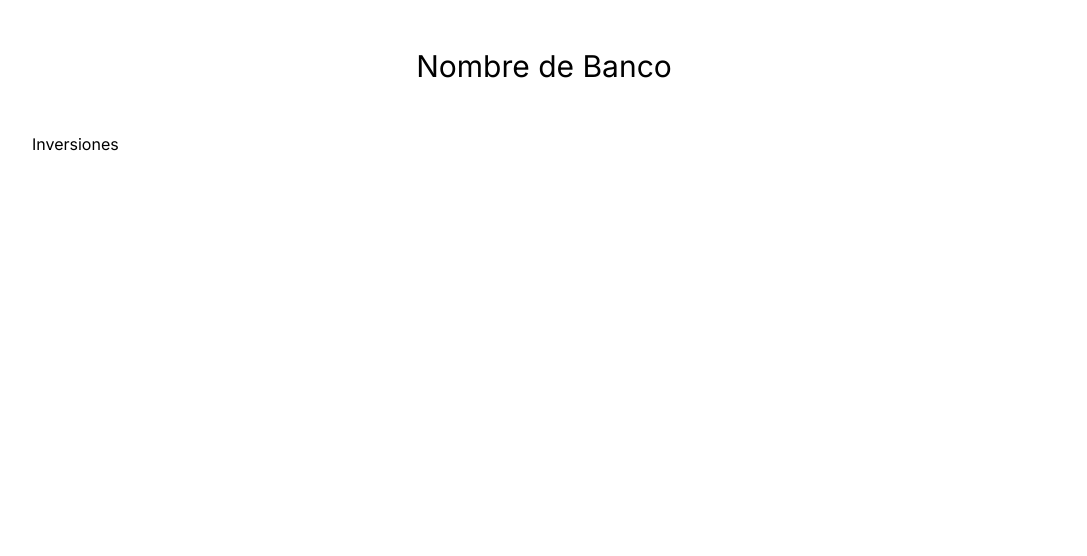
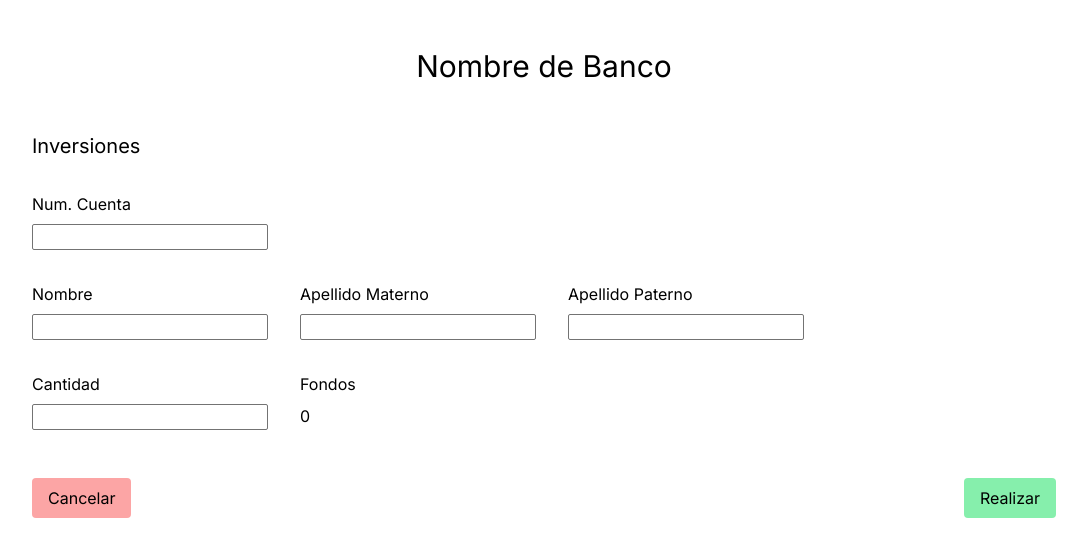
Before and after one commit to Wichosu/sistema_bancario, a Next.js app: page /operaciones/inversiones in a window 1280 px wide. Shown: the top 556 px of the page, without its empty margins (96-1183 px from the left). Built offline with nearby package versions, Linux system fonts and the light colour scheme.

Commit message:
Basic views for operations except actividad

```diff
--- a/app/operaciones/deposito/page.tsx
+++ b/app/operaciones/deposito/page.tsx
@@ -6,12 +6,16 @@ export default function Page() {
   return(
     <>
       <Subtitle subtitle="Deposito" />
-      <Input label="Num. Cuenta" name="num_cuenta" />
-      <Input label="Nombre" name="nombre" />
-      <Input label="Apellido Paterno" name="apellido_paterno" />
-      <Input label="Apellido Materno" name="apellido_materno" />
-      <Input label="Cantidad" name="cantidad" />
-      <Footer />
+      <form className="flex flex-col gap-8">
+        <Input label="Num. Cuenta" name="num_cuenta" />
+        <div className="flex gap-8">
+          <Input label="Nombre" name="nombre" />
+          <Input label="Apellido Materno" name="apellido_materno" />
+          <Input label="Apellido Paterno" name="apellido_paterno" />
+        </div>
+        <Input label="Cantidad" name="cantidad" type="number" />
+        <Footer />
+      </form>
     </>
   )
 }
--- a/app/operaciones/divisas/page.tsx
+++ b/app/operaciones/divisas/page.tsx
@@ -1,7 +1,36 @@
+import Footer from "@/components/Footer";
+import Subtitle from "@/components/Subtitle";
+
 export default function Page(){
   return(
-    <div>
-      Divisas
-    </div>
+    <>
+      <Subtitle subtitle="Cambio de Divisas" />
+      <form className="grid gap-8">
+        <div className="flex max-w-md justify-between">
+          <div className="grid gap-4">
+            <label htmlFor="divisa">Divisa a comprar</label>
+            <input
+              id="divisa"
+              name="divisa"
+              type="number"
+              className="border border-neutral-500 rounded-sm"
+            />
+          </div>
+          <select className="px-8 py-2 h-fit self-end">
+            <option>Divisa</option>
+          </select>
+        </div>
+        <div className="flex max-w-md justify-between">
+          <div className="grid gap-4">
+            <p>Regresar</p>
+            <p>$</p>
+          </div>
+          <select className="px-8 py-2 h-fit self-end">
+            <option>Divisa</option>
+          </select>
+        </div>
+        <Footer />
+      </form>
+    </>
   )
 }
--- a/app/operaciones/inversiones/page.tsx
+++ b/app/operaciones/inversiones/page.tsx
@@ -1,7 +1,25 @@
+import Subtitle from "@/components/Subtitle"
+import Input from "@/components/Input"
+import Balance from "@/components/Balance"
+import Footer from "@/components/Footer"
+
 export default function Page(){
   return(
-    <div>
-      Inversiones
-    </div>
+    <>
+      <Subtitle subtitle="Inversiones" />
+      <form className="flex flex-col gap-8">
+        <Input label="Num. Cuenta" name="num_cuenta" />
+        <div className="flex gap-8">
+          <Input label="Nombre" name="nombre" />
+          <Input label="Apellido Materno" name="apellido_materno" />
+          <Input label="Apellido Paterno" name="apellido_paterno" />
+        </div>
+        <div className="flex gap-8">
+          <Input label="Cantidad" name="cantidad" type="number" />
+          <Balance balance={0} />
+        </div>
+        <Footer />
+      </form>
+    </>
   )
 }
--- a/app/operaciones/retiro/page.tsx
+++ b/app/operaciones/retiro/page.tsx
@@ -1,7 +1,25 @@
+import Subtitle from "@/components/Subtitle"
+import Input from "@/components/Input"
+import Footer from "@/components/Footer"
+import Balance from "@/components/Balance"
+
 export default function Page(){
   return(
-    <div>
-      Retiro
-    </div>
+    <>
+      <Subtitle subtitle="Retiro" />
+      <form className="flex flex-col gap-8">
+        <Input label="Num. Cuenta" name="num_cuenta" />
+        <div className="flex gap-8">
+          <Input label="Nombre" name="nombre" />
+          <Input label="Apellido Materno" name="apellido_materno" />
+          <Input label="Apellido Paterno" name="apellido_paterno" />
+        </div>
+        <div className="flex gap-8">
+          <Input label="Cantidad" name="cantidad" type="number" />
+          <Balance balance={0} />
+        </div>
+        <Footer />
+      </form>
+    </>
   )
 }
--- /dev/null
+++ b/components/Balance.tsx
@@ -0,0 +1,12 @@
+interface Props {
+  balance: number
+}
+
+export default function Balance({ balance } : Props) {
+  return (
+    <div className="flex flex-col gap-2">
+      <p>Fondos</p>
+      <p>{ balance }</p>
+    </div>
+  )
+}
--- a/components/Footer.tsx
+++ b/components/Footer.tsx
@@ -1,8 +1,10 @@
+import Link from "next/link"
+
 export default function Footer() {
   return (
-    <div className="flex justify-between">
-      <button className="px-4 py-2 bg-neutral-200">Cancelar</button>
-      <button className="px-4 py-2 bg-neutral-200">Realizar</button>
+    <div className="flex justify-between mt-4">
+      <Link href={'/'} className="px-4 py-2 bg-red-300 rounded">Cancelar</Link>
+      <button className="px-4 py-2 bg-green-300 rounded">Realizar</button>
     </div>
   )
 }
--- a/components/Input.tsx
+++ b/components/Input.tsx
@@ -6,13 +6,13 @@ interface Props {
 
 export default function Input({ label, type = 'text', name} : Props) {
   return (
-    <div className="flex flex-col">
+    <div className="flex flex-col gap-2">
       <label htmlFor={name} >{ label }</label>
       <input
         id={name}
         name={name}
         type={type}
-        className="border border-neutral-600 w-fit"
+        className="border border-neutral-500 w-fit rounded-sm"
       />
     </div>
   )
--- a/components/Subtitle.tsx
+++ b/components/Subtitle.tsx
@@ -4,7 +4,7 @@ interface Props {
 
 export default function Subtitle({ subtitle } : Props) {
   return (
-    <h2 className="text-xl">
+    <h2 className="text-xl mb-8">
       { subtitle }
     </h2>
   )
```
